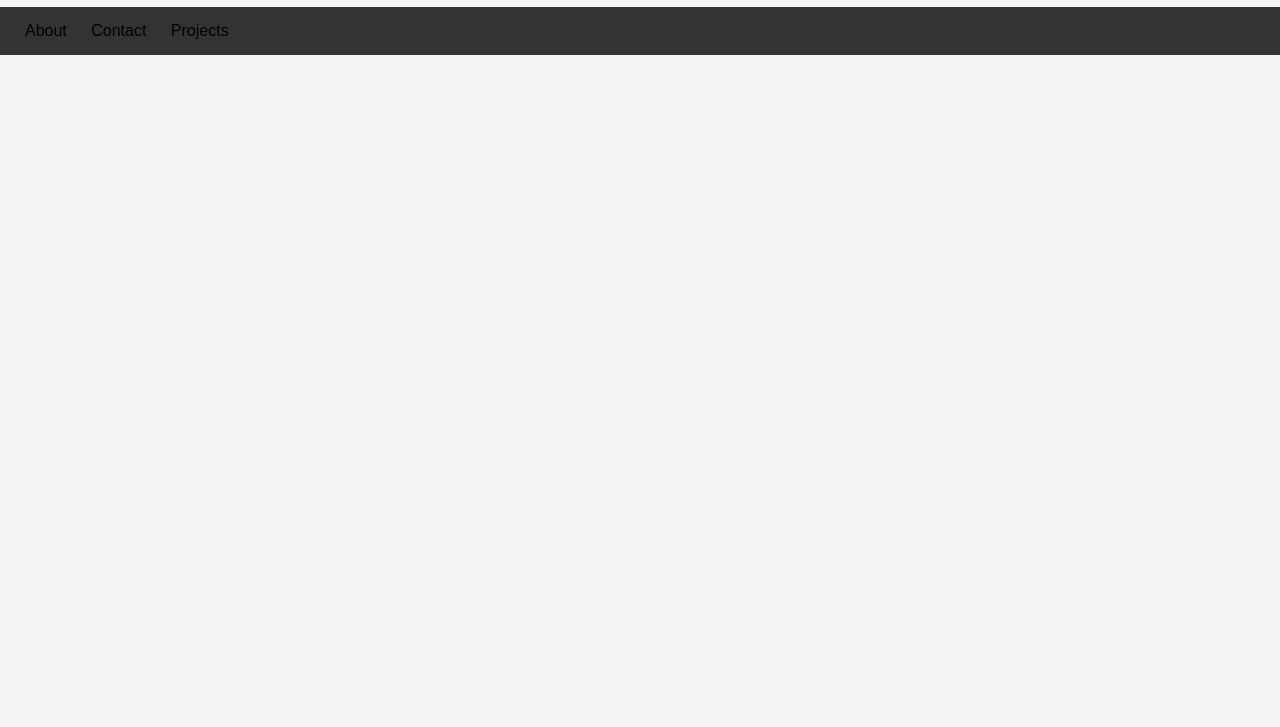
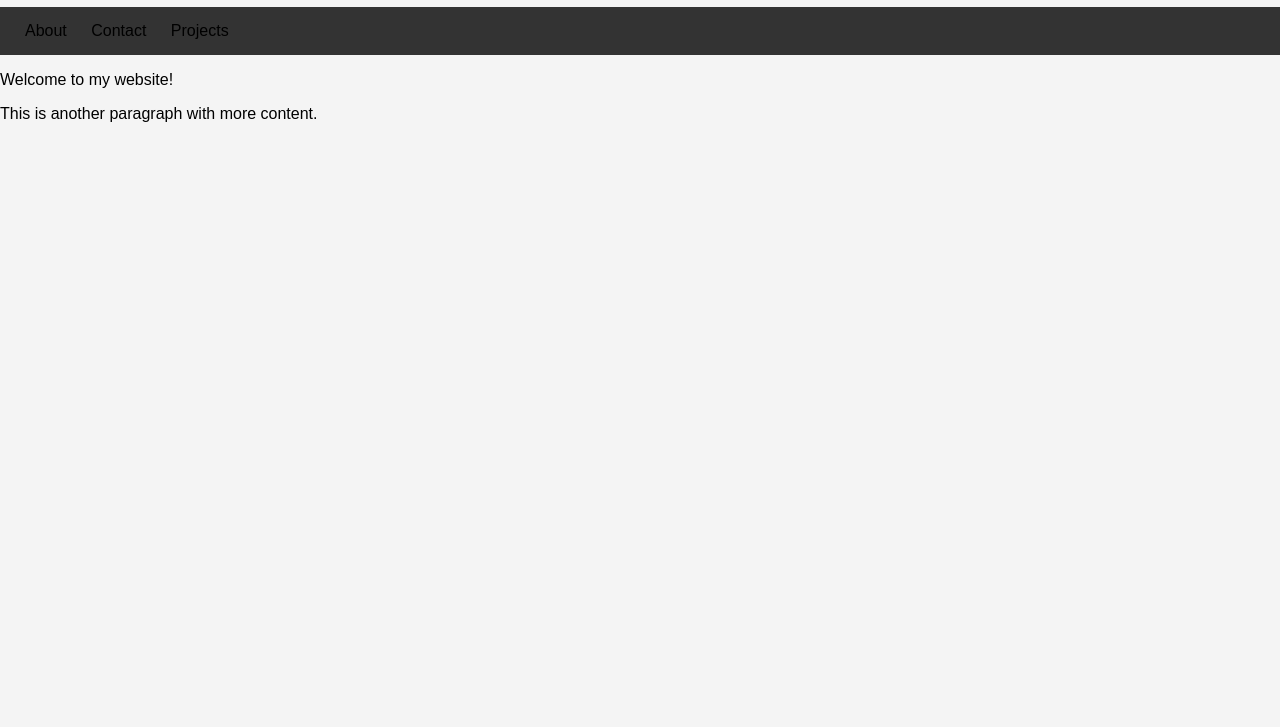
Before and after one commit to giggleguy69/dylanrepo-, a plain HTML site: page index.html in a window 1280 px wide. Shown: the part 73-800 px from the top of the page. Drawn offline with Linux system fonts and the light colour scheme.

Commit message:
Add another paragraph to index.html

```diff
--- a/index.html
+++ b/index.html
@@ -13,5 +13,7 @@
     <a href="projects.html">Projects</a>
   </nav>
   <link rel="stylesheet" href="styles.css">
+  <p>Welcome to my website!</p>
+  <p>This is another paragraph with more content.</p>
   </body>
 </html>
```
